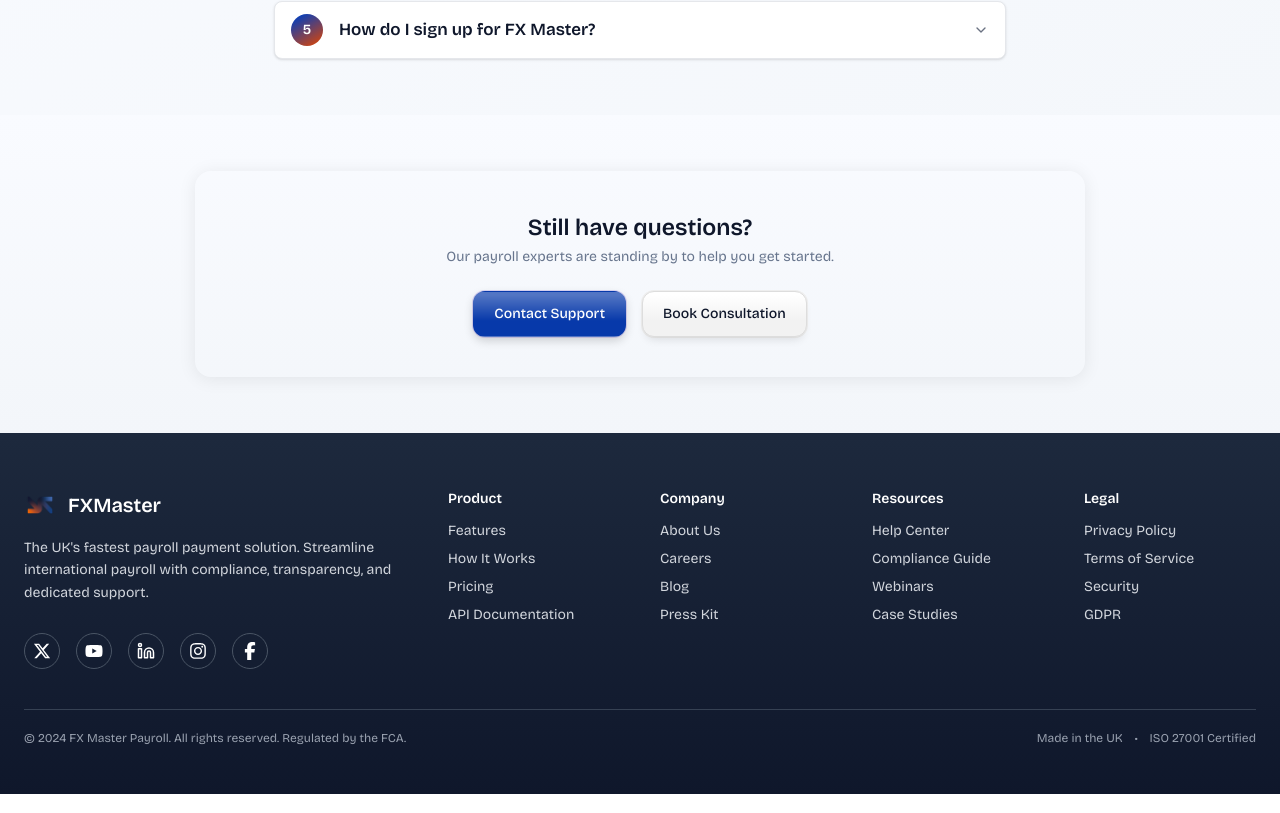
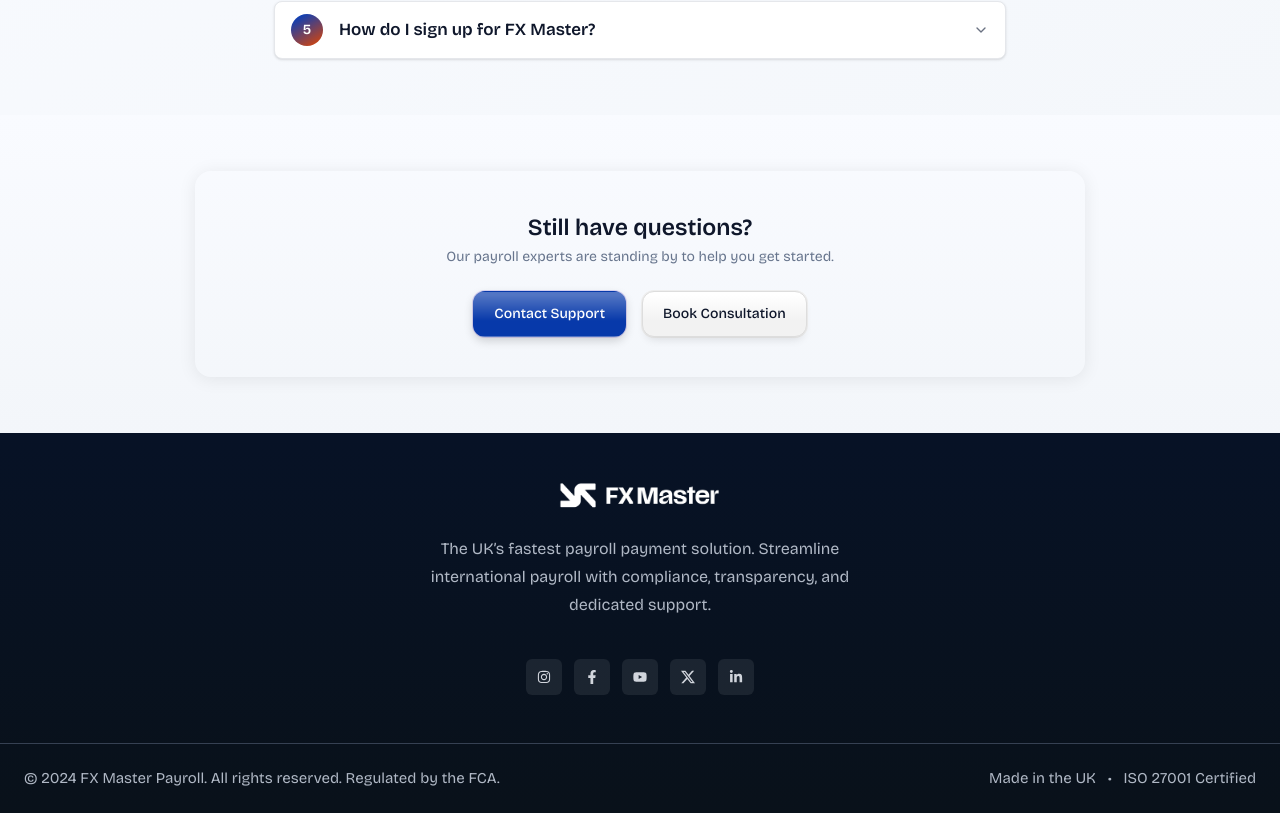
Before and after one commit to Badrimanda0/Fx-master, a Next.js app: page / in a window 1280 px wide. Shown: the part 5355-6168 px from the top of the page. Built offline with nearby package versions, Linux system fonts and the light colour scheme; no server answers.

Commit message:
Added the new footer page

```diff
--- a/src/components/Hi.tsx
+++ b/src/components/Hi.tsx
@@ -1,143 +1,135 @@
 "use client";
 
-import { Linkedin } from "lucide-react";
 import Image from "next/image";
 import Link from "next/link";
-import { FaInstagram, FaFacebookF, FaYoutube, FaXTwitter } from "react-icons/fa6";
+import {
+  FaFacebookF,
+  FaInstagram,
+  FaLinkedinIn,
+  FaYoutube,
+} from "react-icons/fa";
+import { SiX } from "react-icons/si";
 
 export default function Footer() {
   return (
-    <footer className="w-full text-white bg-gradient-to-t from-[#0F172B] to-[#1D293D] pt-14 pb-12 px-6 mt-0">
-      <div className="max-w-7xl mx-auto">
-
-        {/* Top Section */}
-        <div className="grid grid-cols-1 sm:grid-cols-2 lg:grid-cols-6 gap-10">
-
-          {/* Brand + Description */}
-          <div className="space-y-4 col-span-2">
-            <div className="flex items-center gap-3">
-              <div className="relative w-8 h-8">
+    <footer
+      className="bg-gradient-to-b from-[#071226] to-[#09111a] text-gray-300"
+      style={{
+        fontFamily: 'var(--font-family-Font-1, "Bricolage Grotesque")',
+      }}
+    >
+      {/* ===== Top Area ===== */}
+      <div className="max-w-7xl mx-auto px-6 py-12 flex flex-col items-center gap-6">
+        {/* ===== FX Master Logo ===== */}
+        <div className="flex items-center w-[170px] h-[30px]">
           <Image
-                  src="/images/logo.png"
-                  alt="FX Master"
-                  fill
+            src="/images/white.png"
+            alt="FX Master Logo"
+            width={170}
+            height={30}
             className="object-contain"
+            priority
           />
         </div>
-              <span className="text-xl font-semibold">FXMaster</span>
-            </div>
 
-            <p className="text-sm text-gray-300 leading-relaxed">
-              The UK's fastest payroll payment solution. Streamline international
+        {/* ===== Description ===== */}
+        <p
+          className="text-sm text-gray-400 leading-relaxed text-center max-w-md"
+          style={{
+            fontFamily: 'var(--font-family-Font-1, "Bricolage Grotesque")',
+            fontSize: "16px",
+            fontWeight: 400,
+            lineHeight: "28px",
+            color: "#B0B8C5",
+          }}
+        >
+          The UK’s fastest payroll payment solution. Streamline international
           payroll with compliance, transparency, and dedicated support.
         </p>
 
-            {/* Social Icons */}
-            <div className="flex gap-4 pt-3">
-
-              {/* X (Twitter) */}
+        {/* ===== Social Icons ===== */}
+        <div className="flex flex-wrap justify-center gap-3 mt-4">
+          <Link
+            href="https://www.instagram.com/fxmasterpayments/"
+            target="_blank"
+            rel="noopener noreferrer"
+            aria-label="Instagram"
+            className="w-9 h-9 flex items-center justify-center bg-white/8 rounded-md hover:bg-white/16 transition"
+          >
+            <FaInstagram size={14} />
+          </Link>
+          <Link
+            href="https://www.facebook.com/fxmasterpayments"
+            target="_blank"
+            rel="noopener noreferrer"
+            aria-label="Facebook"
+            className="w-9 h-9 flex items-center justify-center bg-white/8 rounded-md hover:bg-white/16 transition"
+          >
+            <FaFacebookF size={14} />
+          </Link>
+          <Link
+            href="https://www.youtube.com/@FXMaster-uk"
+            target="_blank"
+            rel="noopener noreferrer"
+            aria-label="YouTube"
+            className="w-9 h-9 flex items-center justify-center bg-white/8 rounded-md hover:bg-white/16 transition"
+          >
+            <FaYoutube size={14} />
+          </Link>
           <Link
             href="https://x.com/FX_Master_UK"
             target="_blank"
-                className="border border-gray-600 p-2 rounded-full hover:border-white transition"
+            rel="noopener noreferrer"
+            aria-label="X"
+            className="w-9 h-9 flex items-center justify-center bg-white/8 rounded-md hover:bg-white/16 transition"
           >
-                <FaXTwitter size={18} />
+            <SiX size={14} />
           </Link>
-
-              {/* YouTube */}
-              <Link
-                href="https://www.youtube.com/@FXMaster-uk"
-                target="_blank"
-                className="border border-gray-600 p-2 rounded-full hover:border-white transition"
-              >
-                <FaYoutube size={18} />
-              </Link>
-
-              {/* LinkedIn */}
           <Link
             href="https://www.linkedin.com/company/fx-master-payments/"
             target="_blank"
-                className="border border-gray-600 p-2 rounded-full hover:border-white transition"
+            rel="noopener noreferrer"
+            aria-label="LinkedIn"
+            className="w-9 h-9 flex items-center justify-center bg-white/8 rounded-md hover:bg-white/16 transition"
           >
-                <Linkedin size={18} />
+            <FaLinkedinIn size={14} />
           </Link>
-
-              {/* Instagram */}
-              <Link
-                href="https://www.instagram.com/fxmasterpayments/"
-                target="_blank"
-                className="border border-gray-600 p-2 rounded-full hover:border-white transition"
-              >
-                <FaInstagram size={18} />
-              </Link>
-
-              {/* Facebook */}
-              <Link
-                href="https://www.facebook.com/fxmasterpayments"
-                target="_blank"
-                className="border border-gray-600 p-2 rounded-full hover:border-white transition"
-              >
-                <FaFacebookF size={18} />
-              </Link>
-
         </div>
       </div>
 
-          {/* Product */}
-          <div>
-            <h4 className="font-semibold mb-3 text-sm">Product</h4>
-            <ul className="space-y-2 text-sm text-gray-300">
-              <li><Link href="#">Features</Link></li>
-              <li><Link href="#">How It Works</Link></li>
-              <li><Link href="#">Pricing</Link></li>
-              <li><Link href="#">API Documentation</Link></li>
-            </ul>
-          </div>
+      {/* ===== Divider + Bottom Bar ===== */}
+      <div className="border-t border-gray-700">
+        <div
+          className="max-w-7xl mx-auto px-6 py-6 flex flex-col sm:flex-row items-center justify-center sm:justify-between text-gray-400 text-xs gap-2 sm:gap-0"
+          style={{
+            fontFamily: 'var(--font-family-Font-1, "Bricolage Grotesque")',
+          }}
+        >
+          <p
+            className="text-sm text-gray-400 text-center sm:text-left"
+            style={{
+              fontSize: "15px",
+              fontWeight: 400,
+              color: "#B0B8C5",
+            }}
+          >
+            © 2024 FX Master Payroll. All rights reserved. Regulated by the
+            FCA.
+          </p>
 
-          {/* Company */}
-          <div>
-            <h4 className="font-semibold mb-3 text-sm">Company</h4>
-            <ul className="space-y-2 text-sm text-gray-300">
-              <li><Link href="#">About Us</Link></li>
-              <li><Link href="#">Careers</Link></li>
-              <li><Link href="#">Blog</Link></li>
-              <li><Link href="#">Press Kit</Link></li>
-            </ul>
-          </div>
-
-          {/* Resources */}
-          <div>
-            <h4 className="font-semibold mb-3 text-sm">Resources</h4>
-            <ul className="space-y-2 text-sm text-gray-300">
-              <li><Link href="#">Help Center</Link></li>
-              <li><Link href="#">Compliance Guide</Link></li>
-              <li><Link href="#">Webinars</Link></li>
-              <li><Link href="#">Case Studies</Link></li>
-            </ul>
-          </div>
-
-          {/* Legal */}
-          <div>
-            <h4 className="font-semibold mb-3 text-sm">Legal</h4>
-            <ul className="space-y-2 text-sm text-gray-300">
-              <li><Link href="#">Privacy Policy</Link></li>
-              <li><Link href="#">Terms of Service</Link></li>
-              <li><Link href="#">Security</Link></li>
-              <li><Link href="#">GDPR</Link></li>
-            </ul>
-          </div>
-        </div>
-
-        {/* Bottom Line */}
-        <div className="border-t border-gray-700 mt-10 pt-5 flex flex-col sm:flex-row justify-between text-xs text-gray-400">
-          <p>© 2024 FX Master Payroll. All rights reserved. Regulated by the FCA.</p>
-          <div className="flex gap-3 pt-2 sm:pt-0">
+          <div
+            className="flex flex-col sm:flex-row items-center gap-1 sm:gap-3 text-sm text-gray-400 whitespace-nowrap text-center sm:text-left"
+            style={{
+              fontSize: "15px",
+              fontWeight: 400,
+              color: "#B0B8C5",
+            }}
+          >
             <span>Made in the UK</span>
-            <span>•</span>
+            <span className="hidden sm:inline">•</span>
             <span>ISO 27001 Certified</span>
           </div>
         </div>
-
       </div>
     </footer>
   );
```
Lines whose indentation alone changed are shown as unchanged.
